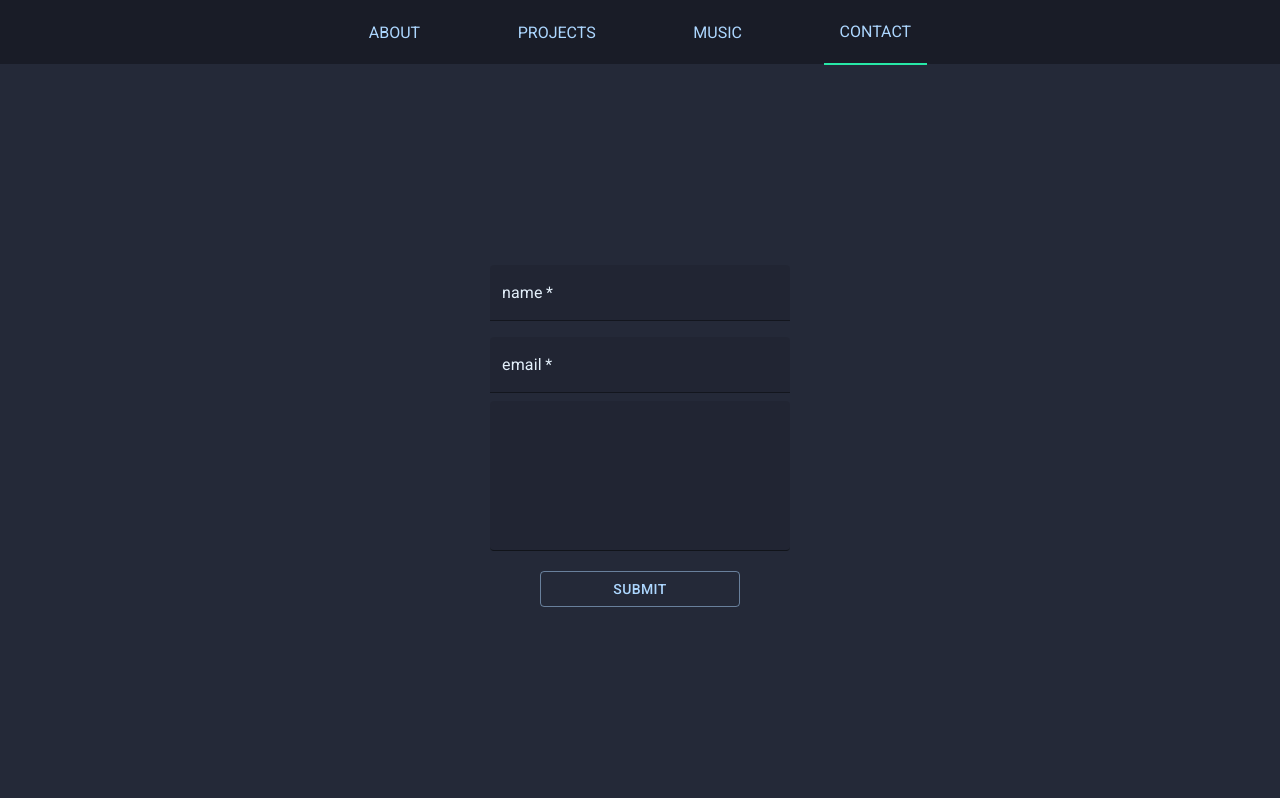
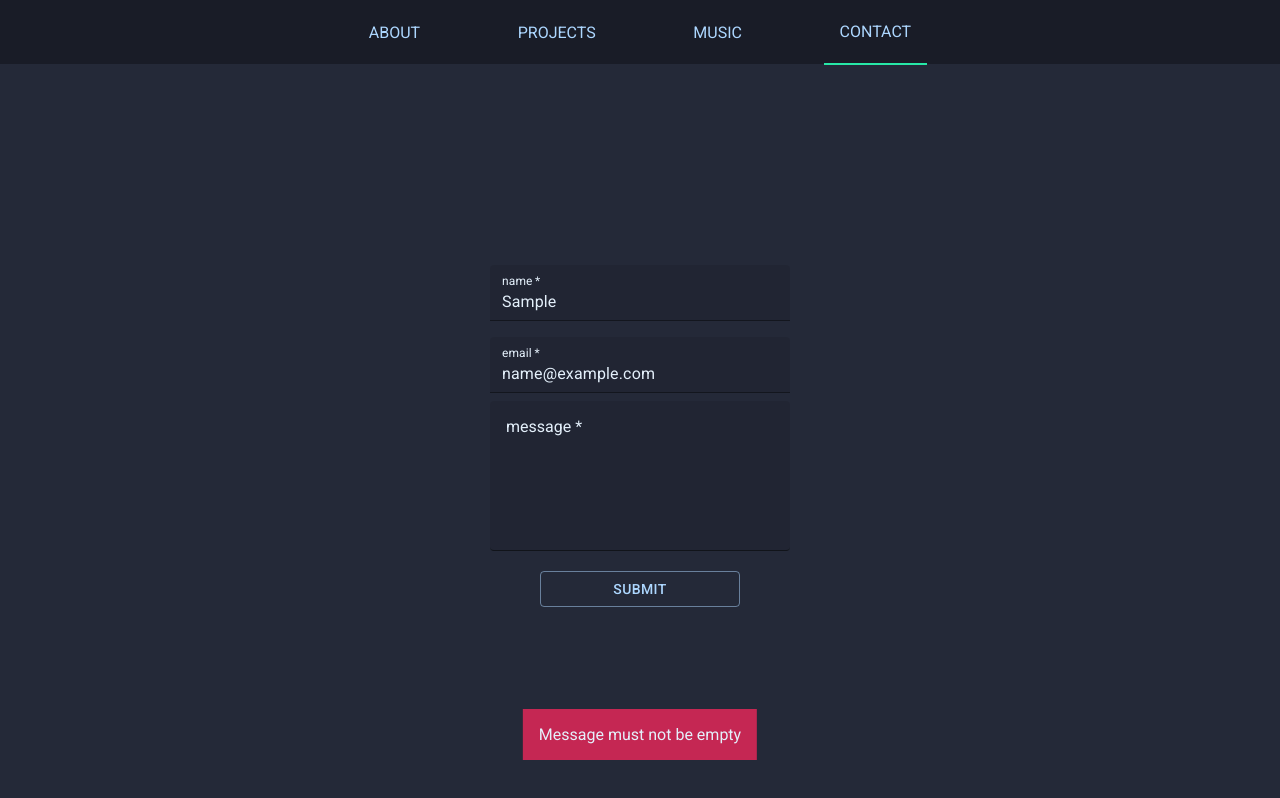
Before and after one commit to bansara/portfolio-site, a React (Create React App) app: page /contact in a window 1280 px wide. Both pictures are taken after typing "Sample", "name@example.com" into the empty fields and a click on the button "SUBMIT". Built offline with nearby package versions, Linux system fonts and the light colour scheme.

Commit message:
form validation and redirects file

```diff
--- a/src/components/Contact/contact.css
+++ b/src/components/Contact/contact.css
@@ -61,7 +61,16 @@ div.body-div {
 .contact-container textarea:hover {
   background-color: rgba(0, 0, 0, 0.13);
 }
-
+p.alert {
+  background-color: var(--green);
+  color: var(--veryDark);
+  padding: 1em;
+}
+p.error {
+  background-color: var(--red);
+  color: var(--white);
+  padding: 1em;
+}
 @media screen and (max-width: 768px) {
   .contact-container textarea {
     max-width: 100%;
--- a/src/components/Contact/contact.tsx
+++ b/src/components/Contact/contact.tsx
@@ -1,7 +1,9 @@
 import React, { useState, useRef } from "react";
 import TextField from "@material-ui/core/TextField";
 import Button from "@material-ui/core/Button";
+import Snackbar from '@material-ui/core/Snackbar';
 import { createStyles, makeStyles, Theme } from "@material-ui/core/styles";
+import { isEmail } from '../../utils/isEmail';
 import "./contact.css";
 
 const useStyles = makeStyles((theme: Theme) =>
@@ -21,6 +23,9 @@ const Contact: React.FC = () => {
   const [name, setName] = useState("");
   const [email, setEmail] = useState("");
   const [body, setBody] = useState("message *");
+  const [open, setOpen] = useState(false);
+  const [alert, setAlert] = useState("");
+  const [error, setError] = useState(false);
   const setters: React.Dispatch<string>[] = [
     setName,
     setEmail,
@@ -36,15 +41,35 @@ const Contact: React.FC = () => {
   const handleSubmit = (
     e: React.MouseEvent<HTMLButtonElement, MouseEvent>
   ): void => {
+    if(name.length && body.length && body !== "message *" && isEmail(email)){
       fetch("/", {
         method: "POST",
         headers: { "Content-Type": "application/x-www-form-urlencoded" },
         body: encode({ "form-name": "contact", name, email, body })
       })
         .then(() => {
+          setError(false);
+          setAlert("Thank you! Your message has been sent.");
+          setOpen(true);
           setters.forEach((fn) => fn(""));
         })
-      .catch(error => alert(error));
+        .catch(() => {
+          setOpen(true);
+          setError(true);
+          setAlert("Oops! There was an error. Please Try again!");
+        });
+      } else {
+        setError(true);
+        if(!name.length){
+          setAlert("Name is required");
+        } else if(!isEmail(email)){
+          setAlert("Please enter a valid email address");
+        } else {
+          setAlert("Message must not be empty");
+        }
+        setOpen(true);
+    }
+
     e.preventDefault();
   };
   const textarea = useRef<HTMLTextAreaElement>(null);
@@ -53,7 +78,7 @@ const Contact: React.FC = () => {
   const handleFocus = (): void => {
     if (textarea.current !== null && div.current !== null) {
       div.current.classList.add("focused");
-      if (body === "body *") {
+      if (body === "message *") {
         setBody("");
       }
     }
@@ -65,6 +90,12 @@ const Contact: React.FC = () => {
         setBody("message *");
       }
     }
+  };
+  const handleClose = (event?: React.SyntheticEvent, reason?: string) => {
+    if (reason === 'clickaway') {
+      return;
+    }
+    setOpen(false);
   };
 
   const classes = useStyles();
@@ -90,7 +121,7 @@ const Contact: React.FC = () => {
             required
             error={
               !!email.length &&
-              !/^[a-zA-Z0-9_.]+@[a-zA-Z0-9-.]+\.[a-z]{2,4}$/.test(email)
+              !isEmail(email)
             }
             value={email}
             onChange={(e) => setEmail(e.target.value)}
@@ -119,6 +150,14 @@ const Contact: React.FC = () => {
           Submit
         </Button>
       </form>
+      <Snackbar
+        open={open}
+        autoHideDuration={4000}
+        onClose={handleClose}
+        anchorOrigin={{ vertical: 'bottom', horizontal: 'center' }}
+      >
+        <p className={error ? 'error' : 'alert'}>{alert}</p>
+      </Snackbar>
     </div>
   );
 };
--- a/src/index.css
+++ b/src/index.css
@@ -8,6 +8,7 @@
   --green: rgb(39, 232, 167);
   --greenDk: rgb(50, 174, 133);
   --teal: rgb(83, 190, 178);
+  --red: rgb(197, 39, 83);
 }
 #root {
   box-sizing: border-box;
--- /dev/null
+++ b/src/utils/isEmail.ts
@@ -0,0 +1,3 @@
+export const isEmail = (email: string): boolean => {
+  return /^[a-zA-Z0-9_.]+@[a-zA-Z0-9-.]+\.[a-z]{2,4}$/.test(email);
+}
```
Also changed, not shown: 1 other file (tests, documents, lock files or other folders). Lines whose indentation alone changed are shown as unchanged.
